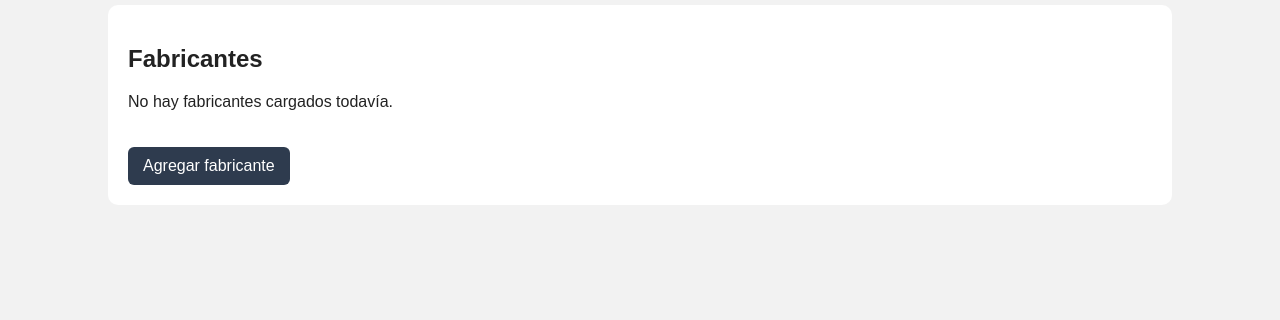
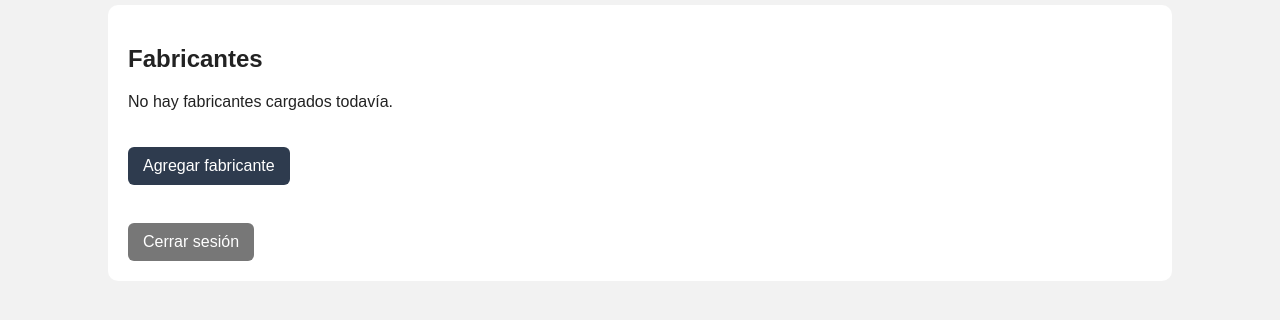
Before and after one commit to antorodriamveg/mi_wiki, a Flask app: template templates/fabricantes.html in a window 1280 px wide. Shown: the part 213-533 px from the top of the page. Run offline with Flask 3, Linux system fonts and the light colour scheme; the template is opened without the code that fills it, so the values that code supplies are empty; the visitor is signed in with stand-in values (Sample User, id 1); some libraries are stand-ins or nearby versions.

Commit message:
segundo intento de contraseña

```diff
--- a/templates/fabricantes.html
+++ b/templates/fabricantes.html
@@ -29,9 +29,13 @@
 
             <br>
 
+            {% if session.get("admin") %}
+
             <a href="/fabricante/editar/{{ fab[0] }}" class="boton">
                  Editar fabricante
             </a>
+
+            {% endif %}
 
         </li>
 
@@ -46,9 +50,29 @@
 
     {% endif %}
 
+    {% if session.get("admin") %}
+
     <a href="/fabricante/nuevo" class="boton">
          Agregar fabricante
     </a>
+
+    {% endif %}
+
+<br><br>
+
+{% if session.get("admin") %}
+
+<a href="/admin/logout" class="boton-secundario">
+     Cerrar sesión
+</a>
+
+{% else %}
+
+<a href="/admin/login" class="boton-secundario">
+     Administrador
+</a>
+
+{% endif %}
 
 </div>
 
```
